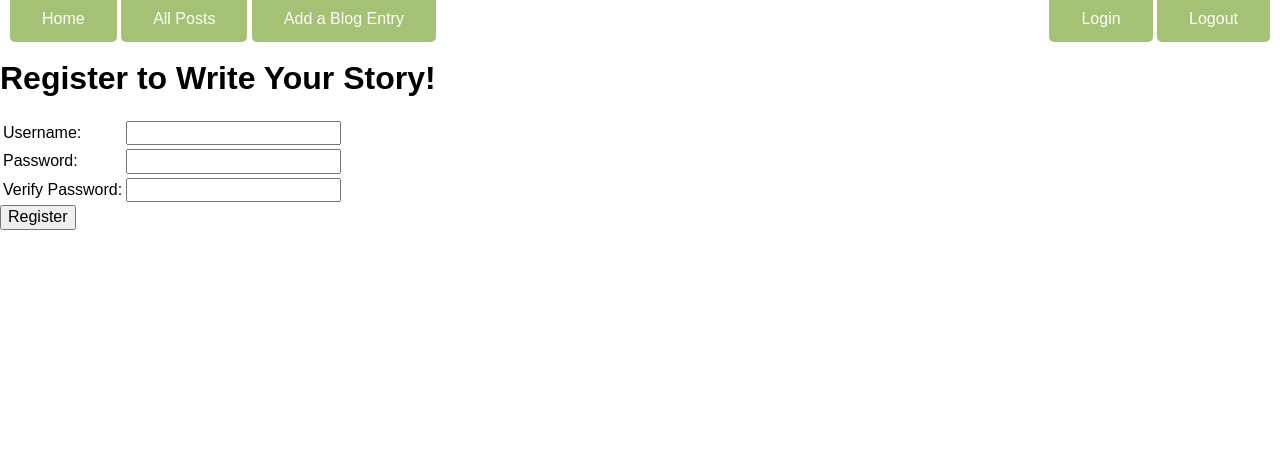
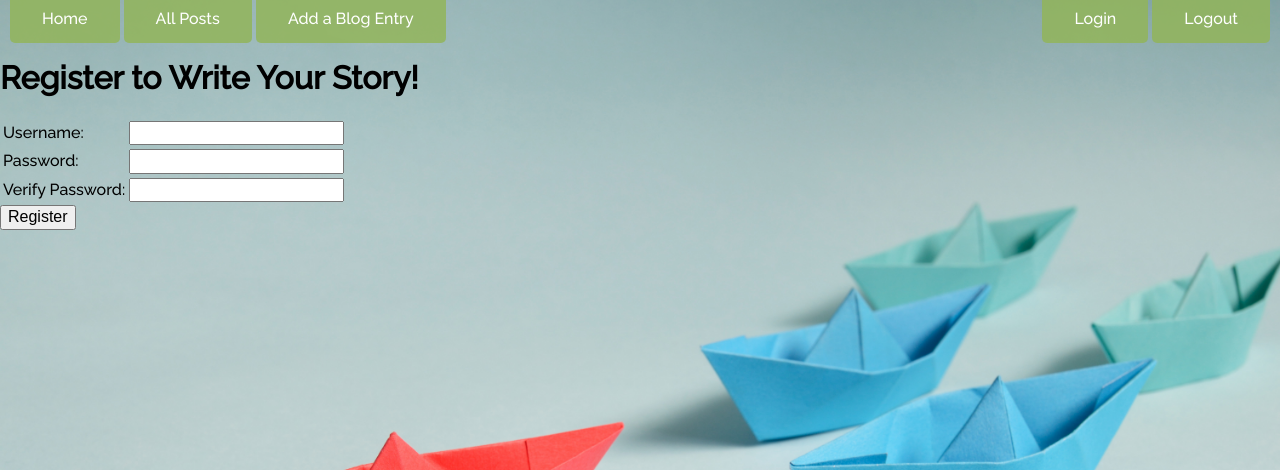
Before and after one commit to kivanovabaker/blogz, a Flask app: page /signup in a window 1280 px wide. Shown: the top 470 px of the page. Run offline with Flask 2, Linux system fonts and the light colour scheme.

Commit message:
Backgrounds on every page and font is set

```diff
--- /dev/null
+++ b/static/stylereglog.css
@@ -0,0 +1,8 @@
+html {
+    background: url("/static/images/StockSnap_GBGJNDFAS4.jpg") no-repeat center center fixed;
+    -webkit-background-size: cover;
+    -moz-background-size: cover;
+    -o-background-size: cover;
+    background-size: cover;
+    background-color: #F2F4F0;
+  }
--- a/templates/base.html
+++ b/templates/base.html
@@ -4,6 +4,7 @@
         <title>{{title}}</title>
         <link rel="stylesheet" type="text/css" href="{{ url_for('static', filename='normalize.css') }}">
         <link rel="stylesheet" type="text/css" href="{{ url_for('static', filename='stylebase.css') }}">
+        <link href="https://fonts.googleapis.com/css?family=Raleway:500" rel="stylesheet">
         {% block style %}
         {% endblock %}
     </head>
--- a/templates/blog.html
+++ b/templates/blog.html
@@ -1,6 +1,7 @@
 {% extends "base.html" %}
 
 {% block style %}
+<link rel="stylesheet" type="text/css" href="{{ url_for('static', filename='styleblog.css') }}">
 {% endblock %}
 
 {% block content %}
--- a/templates/index.html
+++ b/templates/index.html
@@ -1,6 +1,7 @@
 {% extends "base.html" %}
 
 {% block style %}
+<link rel="stylesheet" type="text/css" href="{{ url_for('static', filename='styleindex.css') }}">
 {% endblock %}
 
 {% block content %}
@@ -14,7 +15,6 @@
             <ul>
             {% for user in users %}
 
-                <!-- Fix link to reflect user's posts -->
                 <li><a href="/blog?user_id={{user.id}}">{{user.username}}</a></li>
             {% endfor %}
             </ul>
--- a/templates/login.html
+++ b/templates/login.html
@@ -1,6 +1,7 @@
 {% extends "base.html" %}
 
 {% block style %}
+<link rel="stylesheet" type="text/css" href="{{ url_for('static', filename='stylereglog.css') }}">
 {% endblock %}
 
 {% block content %}
--- a/templates/newpost.html
+++ b/templates/newpost.html
@@ -2,7 +2,6 @@
 
 {% block style %}
 <link rel="stylesheet" type="text/css" href="{{ url_for('static', filename='stylenewpost.css') }}">
-<link href="https://fonts.googleapis.com/css?family=Raleway:500" rel="stylesheet">
 {% endblock %}
 
 {% block content %}
--- a/templates/signup.html
+++ b/templates/signup.html
@@ -1,6 +1,7 @@
 {% extends "base.html" %}
 
 {% block style %}
+<link rel="stylesheet" type="text/css" href="{{ url_for('static', filename='stylereglog.css') }}">
 {% endblock %}
 
 {% block content %}
```
Also changed, not shown: static/styleindex.css (+8 -0 lines), static/stylenewpost.css (+7 -3 lines), static/images/StockSnap_GBGJNDFAS4.jpg (added).
